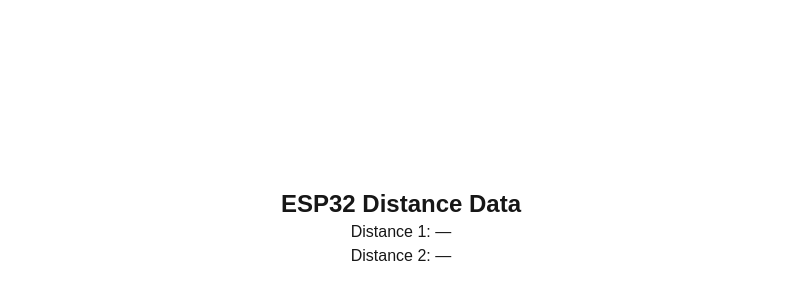
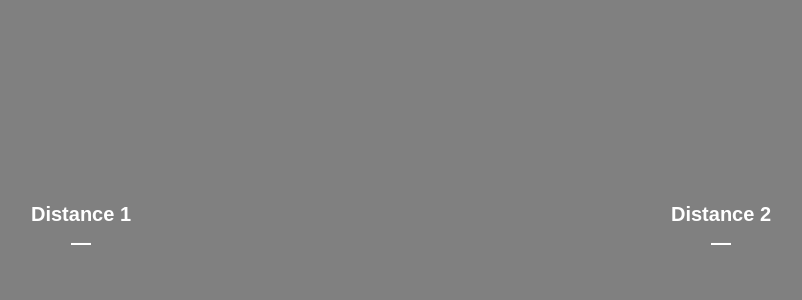
Before and after one commit to zehrafzm/distance_web, a Next.js app: page / in a window 1280 px wide. Shown: the part 172-472 px from the top of the page, without its empty margins (239-1041 px from the left). Built offline with nearby package versions, Linux system fonts and the light colour scheme.

Commit message:
colored version

```diff
--- a/src/app/page.js
+++ b/src/app/page.js
@@ -1,6 +1,20 @@
 'use client';
 
 import { useEffect, useState } from 'react';
+
+// Utility: converts a value (0-60) into a color from red → yellow → green
+const distanceToColor = (distance) => {
+  if (distance === null) return '#808080'; // gray for no data
+
+  const clamped = Math.min(Math.max(distance, 0), 60); // clamp between 0 and 60
+  const percent = clamped / 60;
+
+  const r = percent < 0.5 ? 255 : Math.floor(255 - (percent - 0.5) * 2 * 255);
+  const g = percent > 0.5 ? 255 : Math.floor(percent * 2 * 255);
+  const b = 0;
+
+  return `rgb(${r}, ${g}, ${b})`;
+};
 
 export default function Home() {
   const [data, setData] = useState({ distance1: null, distance2: null });
@@ -18,11 +32,25 @@ export default function Home() {
     return () => clearInterval(interval);
   }, []);
 
+  const color1 = distanceToColor(data.distance1);
+  const color2 = distanceToColor(data.distance2);
+
   return (
-    <div className="flex flex-col items-center justify-center min-h-screen">
-      <h1 className="text-2xl font-bold">ESP32 Distance Data</h1>
-      <p>Distance 1: {data.distance1 ?? '—'}</p>
-      <p>Distance 2: {data.distance2 ?? '—'}</p>
+    <div className="flex flex-row w-screen h-screen">
+      <div
+        className="flex-1 flex flex-col items-center justify-center text-white text-xl font-semibold transition-all duration-500"
+        style={{ backgroundColor: color1 }}
+      >
+        <p>Distance 1</p>
+        <p>{data.distance1 !== null ? `${data.distance1.toFixed(1)} cm` : '—'}</p>
+      </div>
+      <div
+        className="flex-1 flex flex-col items-center justify-center text-white text-xl font-semibold transition-all duration-500"
+        style={{ backgroundColor: color2 }}
+      >
+        <p>Distance 2</p>
+        <p>{data.distance2 !== null ? `${data.distance2.toFixed(1)} cm` : '—'}</p>
+      </div>
     </div>
   );
 }
```
